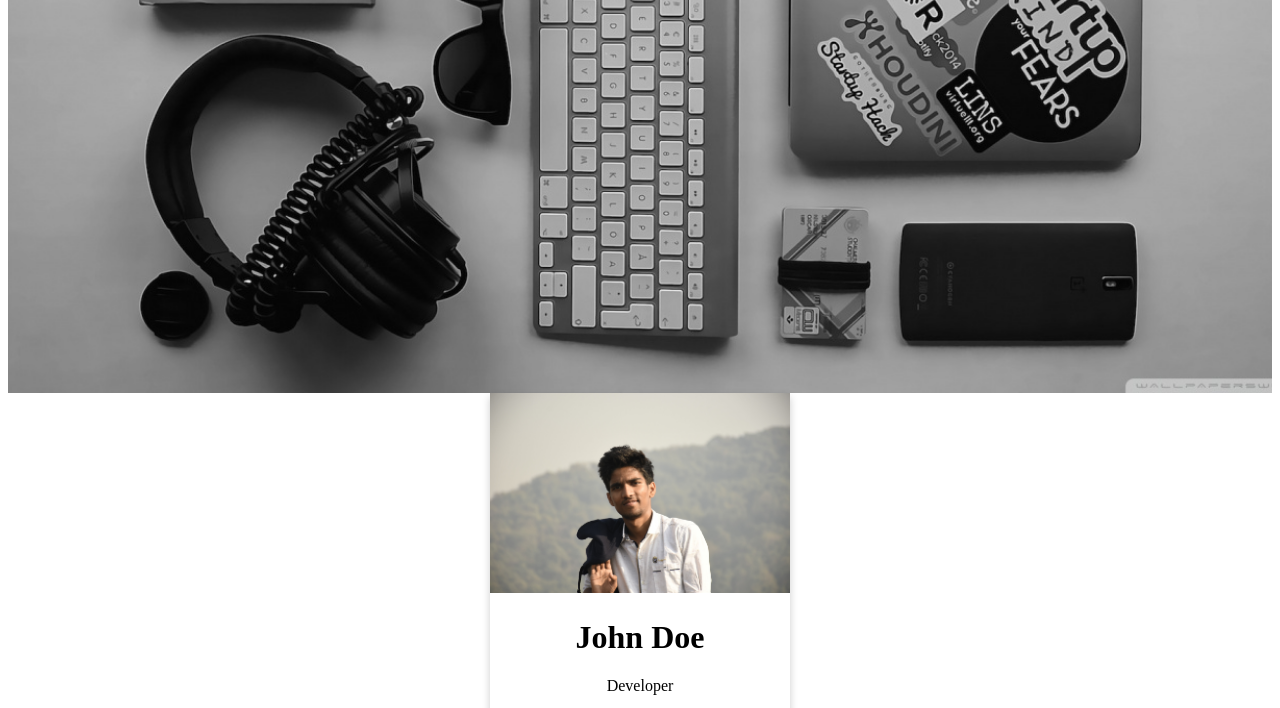
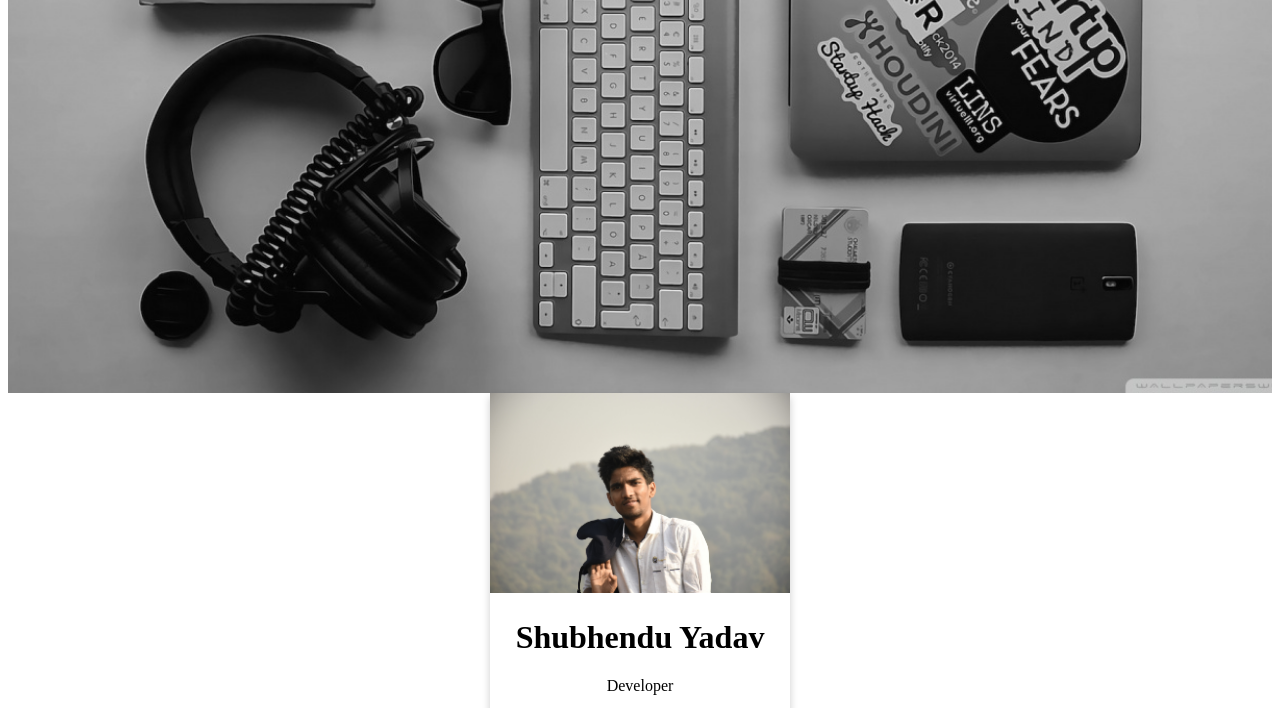
Before and after one commit to rijndaelsy/website, a plain HTML site: page index.html in a window 1280 px wide. Shown: the part 2270-2978 px from the top of the page. Drawn offline with Linux system fonts and the light colour scheme.

Commit message:
some changes

```diff
--- a/index.html
+++ b/index.html
@@ -32,7 +32,7 @@ Tip: Try to remove the background-attachment property to remove the scrolling ef
   <div class="contact">
   <img src="./images/contact.jpg" alt="Shubhendu" style="width:100%">
   <div class="container">
-    <h1>John Doe</h1>
+    <h1>Shubhendu Yadav</h1>
     <p class="title">Developer</p>
     <p>Indian Institute of Technology Patna</p>
     <a href="#"><i class="fa fa-github"></i></a>
```
